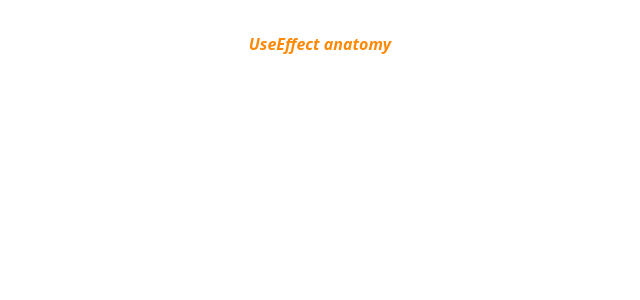
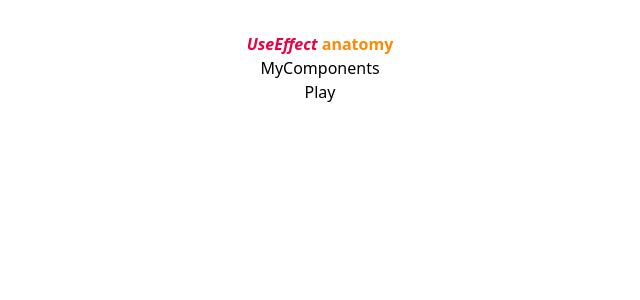
Before and after one commit to mehedihasanshohan/useEffect-anatomy, a React (Vite) app: page / in a window 1280 px wide. Shown: the top 300 px of the page, without its empty margins (320-960 px from the left). Built offline with nearby package versions, Linux system fonts and the light colour scheme; grey boxes are pictures that could not be loaded.

Commit message:
synchronizing useEffect with video player

```diff
--- a/src/App.jsx
+++ b/src/App.jsx
@@ -1,10 +1,14 @@
 import './App.css'
+import MyComponents from './compponents/MyComponents'
+import VideoApp from './compponents/videoplayer/VideoApp'
 
 function App() {
 
   return (
    <>
-    <h2 className='text-center'><span className='text-rose-600 font-bold'><i className='text-orange-400 font-bold'>UseEffect anatomy</i></span></h2>
+    <h2 className='text-center'><span className='text-rose-600 font-bold'><i >UseEffect </i></span><span className='text-orange-400 font-bold'>anatomy</span></h2>
+   <MyComponents></MyComponents>
+    <VideoApp></VideoApp>
    </>
   )
 }
--- /dev/null
+++ b/src/compponents/MyComponents.jsx
@@ -0,0 +1,15 @@
+import React from 'react'
+import { useEffect } from 'react'
+
+const MyComponents = () => {
+
+  useEffect(() => {
+    console.log("effecting");
+  })
+
+  return (
+    <div>MyComponents</div>
+  )
+}
+
+export default MyComponents
--- /dev/null
+++ b/src/compponents/videoplayer/VideoApp.jsx
@@ -0,0 +1,21 @@
+import { useState } from "react";
+import VideoPlayer from "./VideoPlayer";
+
+
+export default function VideoApp() {
+  const [isPlaying, setIsPlaying] = useState(false);
+  return (
+    <>
+      <button
+          onClick={() =>
+          setIsPlaying(!isPlaying)}>
+        {isPlaying ? 'Pause' : 'Play'}
+      </button>
+
+      <VideoPlayer
+          isPlaying={isPlaying}
+          src="https://interactive-examples.mdn.mozilla.net/media/cc0-videos/flower.mp4"
+      ></VideoPlayer>
+    </>
+  );
+}
--- /dev/null
+++ b/src/compponents/videoplayer/VideoPlayer.jsx
@@ -0,0 +1,15 @@
+import { useRef, useEffect } from 'react';
+
+export default function VideoPlayer({ src, isPlaying }) {
+  const ref = useRef(null);
+
+  useEffect(() => {
+    if (isPlaying) {
+      ref.current.play();
+    } else {
+      ref.current.pause();
+    }
+  });
+
+  return <video ref={ref} src={src} loop playsInline />;
+}
```
